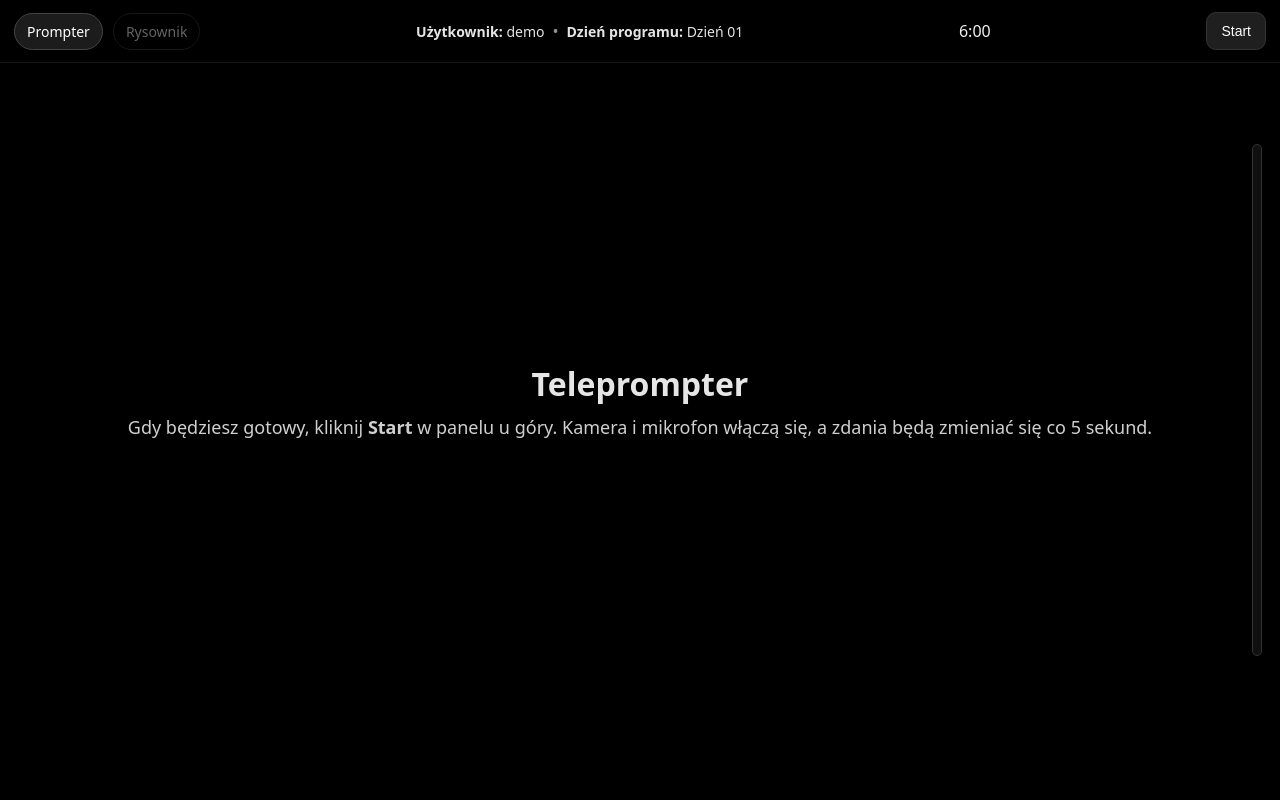
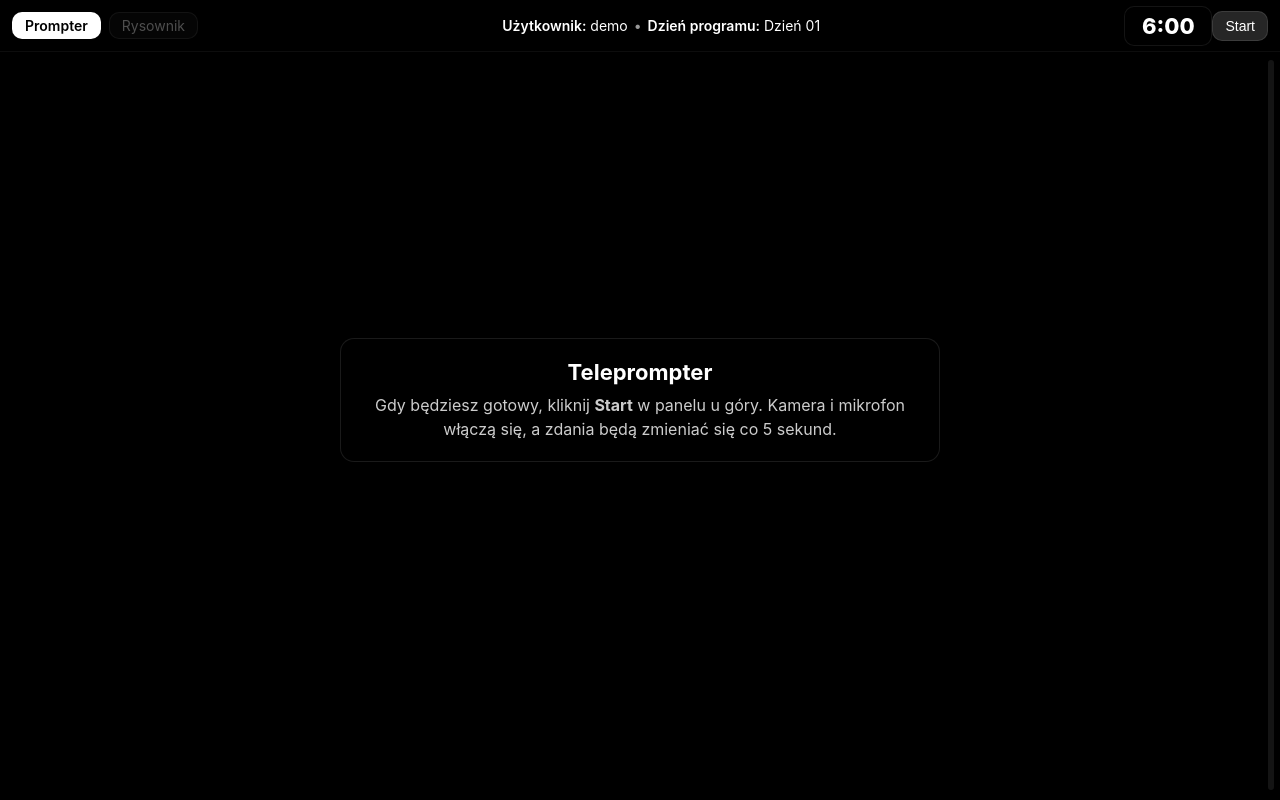
Before and after one commit to MacSzot/adhered.shop, a Next.js app: page /day in a window 1280 px wide. Built offline with nearby package versions, Linux system fonts and the light colour scheme.

Commit message:
Update globals.css

```diff
--- a/app/globals.css
+++ b/app/globals.css
@@ -1,137 +1,246 @@
-*{box-sizing:border-box;margin:0;padding:0}
-html,body{
-  height:100%;width:100%;
-  background:#000;color:#f2f2f2;
-  font-family:system-ui,-apple-system,"Segoe UI",Roboto,sans-serif;
-  overflow:hidden;
+/* ========== RESET / BASE ========== */
+* {
+  margin: 0;
+  padding: 0;
+  box-sizing: border-box;
 }
 
-.prompter-full{
-  position:relative;
-  height:100vh;width:100vw;
-  background:#000;
-  overflow:hidden;
+html, body {
+  height: 100%;
+  width: 100%;
+  overflow: hidden;
+  font-family: "Inter", system-ui, -apple-system, BlinkMacSystemFont, sans-serif;
+  background: #000;
+  color: #fff;
 }
 
-/* --- TOP PANEL --- */
-.topbar{
-  position:fixed;top:0;left:0;right:0;z-index:40;
-  display:flex;align-items:center;justify-content:space-between;
-  gap:10px;padding:10px 12px;
-  background:rgba(0,0,0,.5);backdrop-filter:blur(8px);
-  padding-top:calc(10px + env(safe-area-inset-top, 0px));
-  border-bottom:1px solid rgba(255,255,255,.08);
-}
-.topbar--dense{padding:12px 14px}
-
-.tabs{display:flex;gap:10px;align-items:center}
-.tab{
-  padding:8px 12px;border-radius:999px;border:1px solid #333;
-  color:#ddd;text-decoration:none;font-size:14px
-}
-.tab.active{background:#1c1c1c;border-color:#444;color:#fff}
-.tab.disabled{opacity:.45;cursor:not-allowed}
-
-.top-info{display:flex;gap:12px;align-items:center;flex-wrap:wrap}
-.top-info.compact{gap:8px}
-.top-info .dot{opacity:.6}
-.meta{font-size:14px;opacity:.95}
-
-.controls-top{display:flex;gap:10px;align-items:center}
-.btn{
-  background:#1f1f1f;border:1px solid #333;color:#fff;border-radius:10px;
-  padding:10px 14px;font-size:14px;cursor:pointer
-}
-.btn:hover{background:#333}
-
-/* --- TIMER --- */
-.timer-top{
-  position: fixed;
-  /* zawsze tuż pod panelem: */
-  top: calc(var(--topbar-h, 64px) + 8px);
-  left: 50%;
-  transform: translateX(-50%);
-  z-index: 10; /* niższy niż topbar (ten ma ~40) */
-  font-weight: 800;
-  letter-spacing: .5px;
+/* ========== ROOT LAYOUT ========== */
+main.prompter-full {
+  position: relative;
+  width: 100%;
+  height: 100%;
+  overflow: hidden;
+  background: #000;
 }
 
-.timer-top--strong{
-  font-size: clamp(30px, 4.4vw, 56px);
-  color: #fff;
-  opacity: .95;
-  text-shadow:
-    0 0 24px rgba(0,0,0,.9),
-    0 0 40px rgba(0,0,0,.5),
-    0 0 2px rgba(0,0,0,1);
+/* ========== TOPBAR ========== */
+.topbar {
+  position: absolute;
+  top: 0;
+  left: 0;
+  right: 0;
+  z-index: 20;
+  display: flex;
+  align-items: center;
+  justify-content: space-between;
+  padding: 6px 10px;
+  background: rgba(0, 0, 0, 0.45);
+  backdrop-filter: blur(8px);
+  border-bottom: 1px solid rgba(255, 255, 255, 0.05);
+  height: 52px;
 }
 
-
-
-/* --- KAMERA --- */
-.stage{
-  position:fixed;inset:0;
-  width:100%;height:100%;
-  background:#000;
-  overflow:hidden;z-index:1;
-}
-.cam{width:100%;height:100%;object-fit:cover}
-.mirrored .cam{transform:scaleX(-1)}
-
-/* --- TEKST NA ŚRODKU --- */
-.overlay.center{
-  position:absolute;inset:0;
-  display:flex;align-items:center;justify-content:center;
-  pointer-events:none;z-index:5;
-}
-.center-text{
-  text-align:center;
-  max-width:84%;
-  font-size:clamp(18px,2.4vw,32px);
-  line-height:1.35;
-  color:rgba(255,255,255,.7);
-  text-shadow:0 0 16px rgba(0,0,0,.9);
-  position:absolute;
-  top:50%;
-  left:50%;
-  transform:translate(-50%, -50%);
-}
-.fade{animation:fadeIn .5s ease both}
-@keyframes fadeIn{from{opacity:0;transform:translate(-50%, -48%)}to{opacity:1;transform:translate(-50%, -50%)}}
-
-/* --- INTRO --- */
-.intro{
-  text-align:center;
-  max-width:86%;
-  color:rgba(255,255,255,.9);
-  text-shadow:0 0 14px rgba(0,0,0,.9);
-}
-.intro h2{font-size:clamp(22px,3.2vw,32px);margin-bottom:10px;font-weight:800}
-.intro p{font-size:clamp(14px,2vw,18px);opacity:.9}
-
-/* --- VU-METER --- */
-.meter-vertical{
-  position:absolute;
-  right:18px;top:18%;
-  width:10px;height:64%;
-  background:rgba(30,30,30,.55);
-  border:1px solid #333;
-  border-radius:999px;
-  overflow:hidden;
-  z-index:10;
-}
-.meter-vertical-fill{
-  position:absolute;left:0;right:0;bottom:0;height:0%;
-  background:linear-gradient(180deg,#4df,#7f7,#ff5);
-  border-radius:999px;
-  transition:height .08s linear;
+/* zwarty topbar */
+.topbar--dense {
+  height: 52px;
+  padding: 6px 12px;
 }
 
-/* --- MOBILE --- */
-@media (max-width:640px){
-  .tab{font-size:13px;padding:7px 11px}
-  .meta{font-size:13px}
-  .btn{padding:9px 12px}
-  .meter-vertical{right:10px;width:8px}
-  .center-text{max-width:90%}
+/* ========== TABS (Prompter / Rysownik) ========== */
+.tabs {
+  display: flex;
+  gap: 8px;
+  align-items: center;
 }
+
+.tab {
+  font-size: 14px;
+  padding: 4px 12px;
+  border-radius: 10px;
+  border: 1px solid rgba(255,255,255,0.15);
+  background: rgba(255,255,255,0.05);
+  color: rgba(255,255,255,0.75);
+  text-decoration: none;
+  transition: all 0.2s ease;
+}
+
+.tab:hover:not(.disabled) {
+  background: rgba(255,255,255,0.15);
+  color: #fff;
+}
+
+.tab.active {
+  background: #fff;
+  color: #000;
+  font-weight: 600;
+}
+
+.tab.disabled {
+  opacity: 0.4;
+  pointer-events: none;
+}
+
+/* ========== TOP INFO + TIMER + CONTROLS ========== */
+.top-info {
+  display: flex;
+  align-items: center;
+  gap: 6px;
+  font-size: 14px;
+  flex: 1;
+  justify-content: center;
+}
+
+.top-info .meta b {
+  font-weight: 600;
+  color: #fff;
+}
+
+.top-info .dot {
+  opacity: 0.6;
+}
+
+.controls-top {
+  display: flex;
+  align-items: center;
+  gap: 8px;
+}
+
+.btn {
+  background: rgba(255,255,255,0.15);
+  border: 1px solid rgba(255,255,255,0.1);
+  color: #fff;
+  padding: 6px 12px;
+  border-radius: 10px;
+  cursor: pointer;
+  font-size: 14px;
+  transition: background 0.2s ease;
+}
+
+.btn:hover {
+  background: rgba(255,255,255,0.3);
+}
+
+/* TIMER jako część belki */
+.timer-badge {
+  min-width: 88px;
+  text-align: center;
+  font-weight: 800;
+  font-size: clamp(16px, 2.6vw, 22px);
+  color: #fff;
+  padding: 6px 10px;
+  border-radius: 10px;
+  background: rgba(0,0,0,0.35);
+  border: 1px solid rgba(255,255,255,0.08);
+  box-shadow: 0 2px 10px rgba(0,0,0,0.25) inset;
+}
+
+/* ========== CAMERA STAGE ========== */
+.stage {
+  position: absolute;
+  top: 0;
+  left: 0;
+  width: 100%;
+  height: 100%;
+  overflow: hidden;
+  background: #000;
+}
+
+.cam {
+  width: 100%;
+  height: 100%;
+  object-fit: cover;
+  transform: scaleX(-1);
+}
+
+.mirrored .cam {
+  transform: scaleX(-1);
+}
+
+/* ========== OVERLAYS ========== */
+.overlay {
+  position: absolute;
+  inset: 0;
+  display: flex;
+  align-items: center;
+  justify-content: center;
+  text-align: center;
+  padding: 20px;
+  z-index: 10;
+}
+
+.center {
+  display: flex;
+  align-items: center;
+  justify-content: center;
+}
+
+.center-text {
+  max-width: 90%;
+  font-size: clamp(18px, 3vw, 28px);
+  line-height: 1.4;
+  color: rgba(255,255,255,0.9);
+  text-shadow: 0 0 8px rgba(0,0,0,0.6);
+  transition: opacity 0.5s ease;
+}
+
+.fade {
+  animation: fadeIn 0.7s ease;
+}
+
+@keyframes fadeIn {
+  from { opacity: 0; transform: translateY(5px); }
+  to { opacity: 1; transform: translateY(0); }
+}
+
+/* ========== INTRO SCREEN ========== */
+.intro {
+  background: rgba(0,0,0,0.5);
+  border: 1px solid rgba(255,255,255,0.1);
+  border-radius: 14px;
+  padding: 20px;
+  max-width: 600px;
+  text-align: center;
+}
+
+.intro h2 {
+  font-size: 22px;
+  margin-bottom: 8px;
+  color: #fff;
+}
+
+.intro p {
+  font-size: 16px;
+  color: rgba(255,255,255,0.8);
+  line-height: 1.5;
+}
+
+/* ========== VU-METER ========== */
+.meter-vertical {
+  position: absolute;
+  right: 6px;
+  top: 60px;
+  bottom: 10px;
+  width: 6px;
+  background: rgba(255,255,255,0.08);
+  border-radius: 4px;
+  overflow: hidden;
+  z-index: 11;
+}
+
+.meter-vertical-fill {
+  position: absolute;
+  bottom: 0;
+  left: 0;
+  width: 100%;
+  background: linear-gradient(to top, #4caf50, #8bc34a);
+  border-radius: 4px;
+  height: 0%;
+  transition: height 0.1s ease;
+}
+
+/* ========== RESPONSIVE TWEAKS ========== */
+@media (max-width: 600px) {
+  .top-info { font-size: 12px; }
+  .btn { font-size: 12px; padding: 4px 10px; }
+  .center-text { font-size: clamp(16px, 4vw, 24px); }
+}
```
